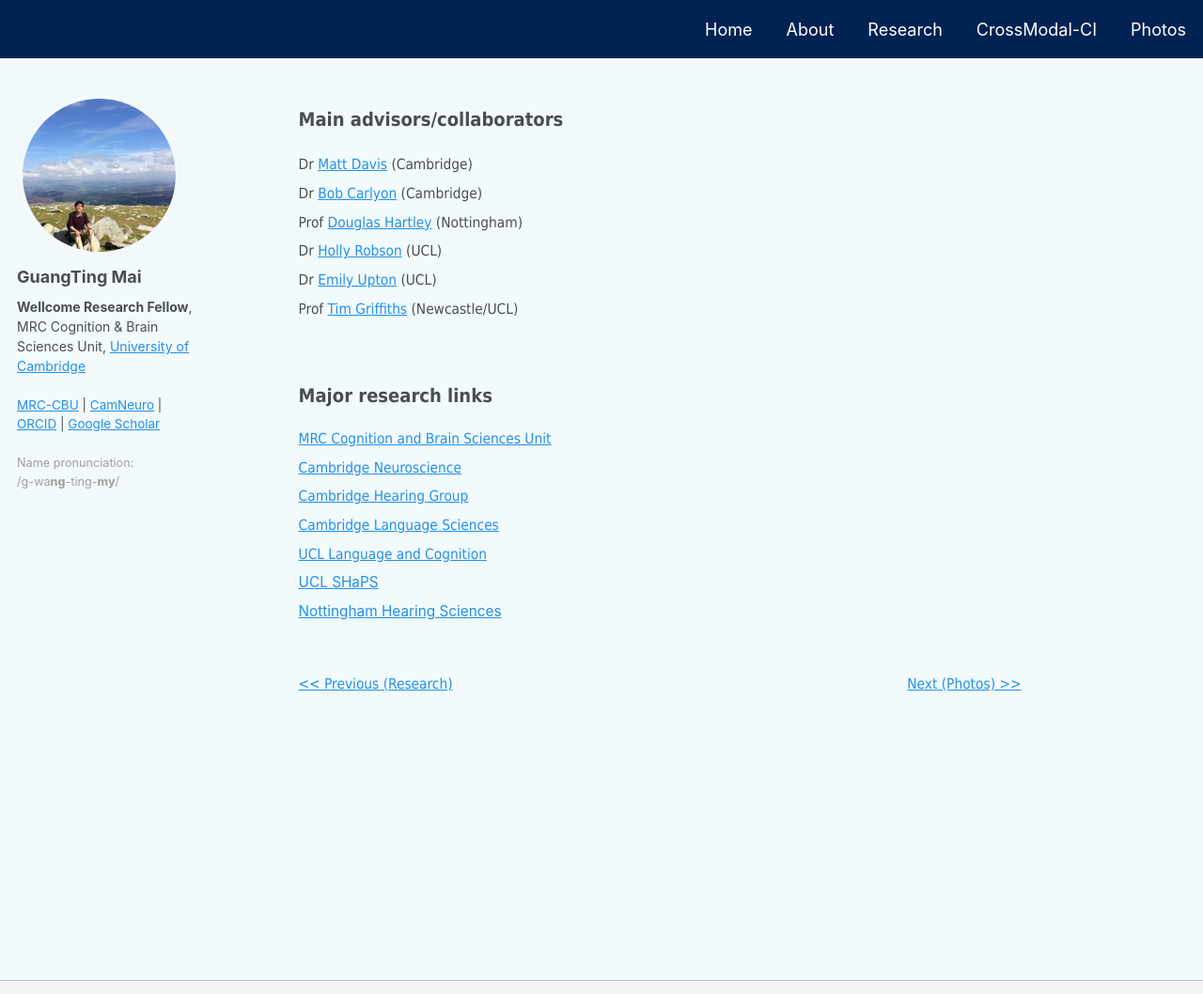
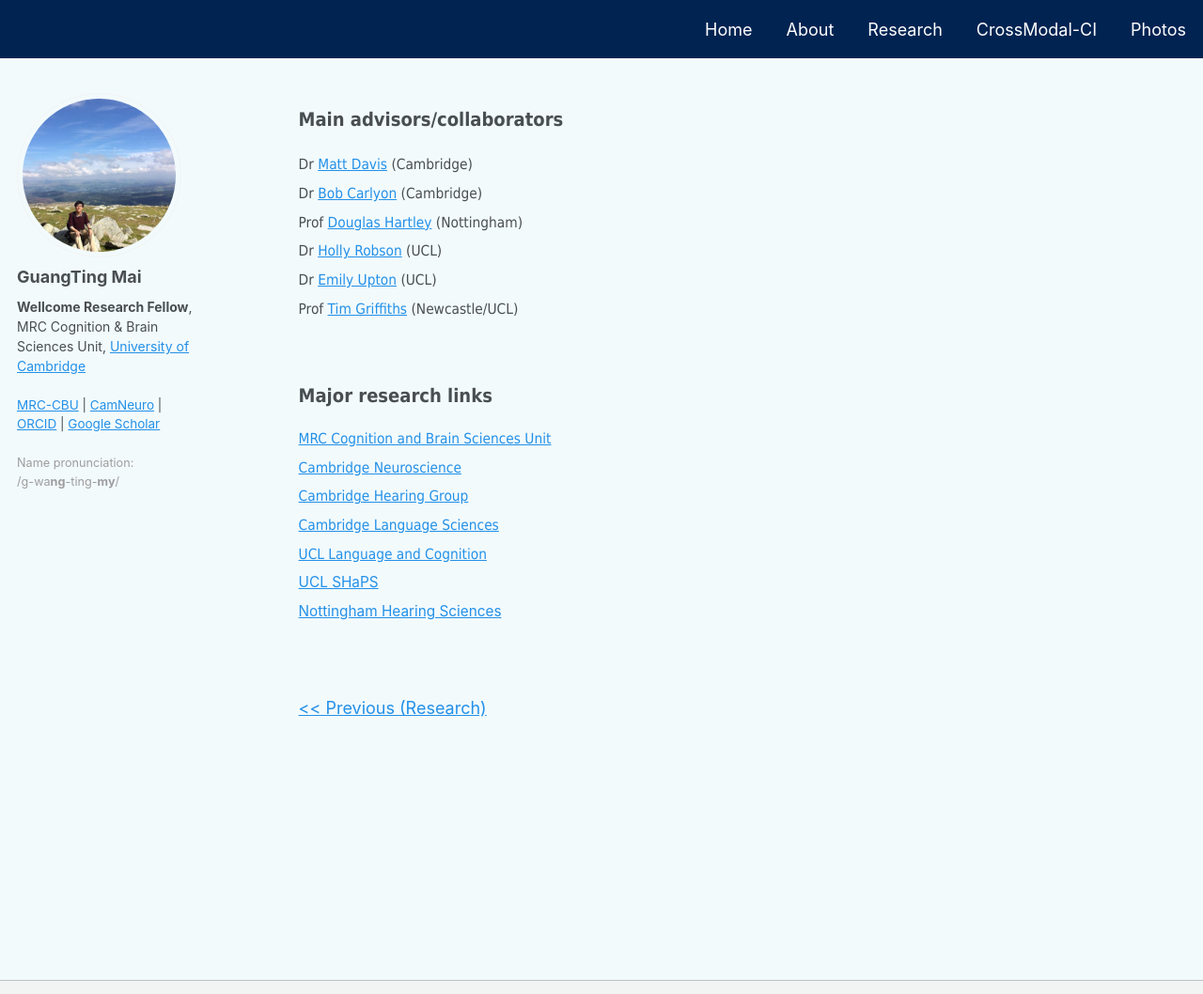
Before and after one commit to guangtingmai/guangtingmai.github.io, a Jekyll site: the page built from _pages/research-links.html, in a window 1280 px wide and 1261 px high, cut to the strip 0-1058 px from the top of the window. Shown: the whole strip at 94% size. Built offline with Jekyll 4.4.1, drawn with Linux system fonts in a browser that asks for light colours.

Commit message:
Update research-links.html

```diff
--- a/_pages/research-links.html
+++ b/_pages/research-links.html
@@ -25,7 +25,4 @@ author_profile: true
   <span style="font-size: 11.5pt;line-height: 2;display: block;"><a href="https://nottinghambrc.nihr.ac.uk/research/hearing/">Nottingham Hearing Sciences</a></span>
 </p>
 <br>
-<div style="font-size: 11.5pt;font-family:Tahoma;line-height: 1.5;" class="navigation-row">
-  <span style="flex: 1; text-align: left;"><a href="https://guangtingmai.github.io/research-content/"><< Previous (Research)</a></span>
-  <span style="flex: 1; text-align: center;"><a href="https://guangtingmai.github.io/lifephotos/">Next (Photos) >></a></span>
-</div>
+</p><span style="flex: 1; text-align: left;"><a href="https://guangtingmai.github.io/research-content/"><< Previous (Research)</a></span></p>
```
